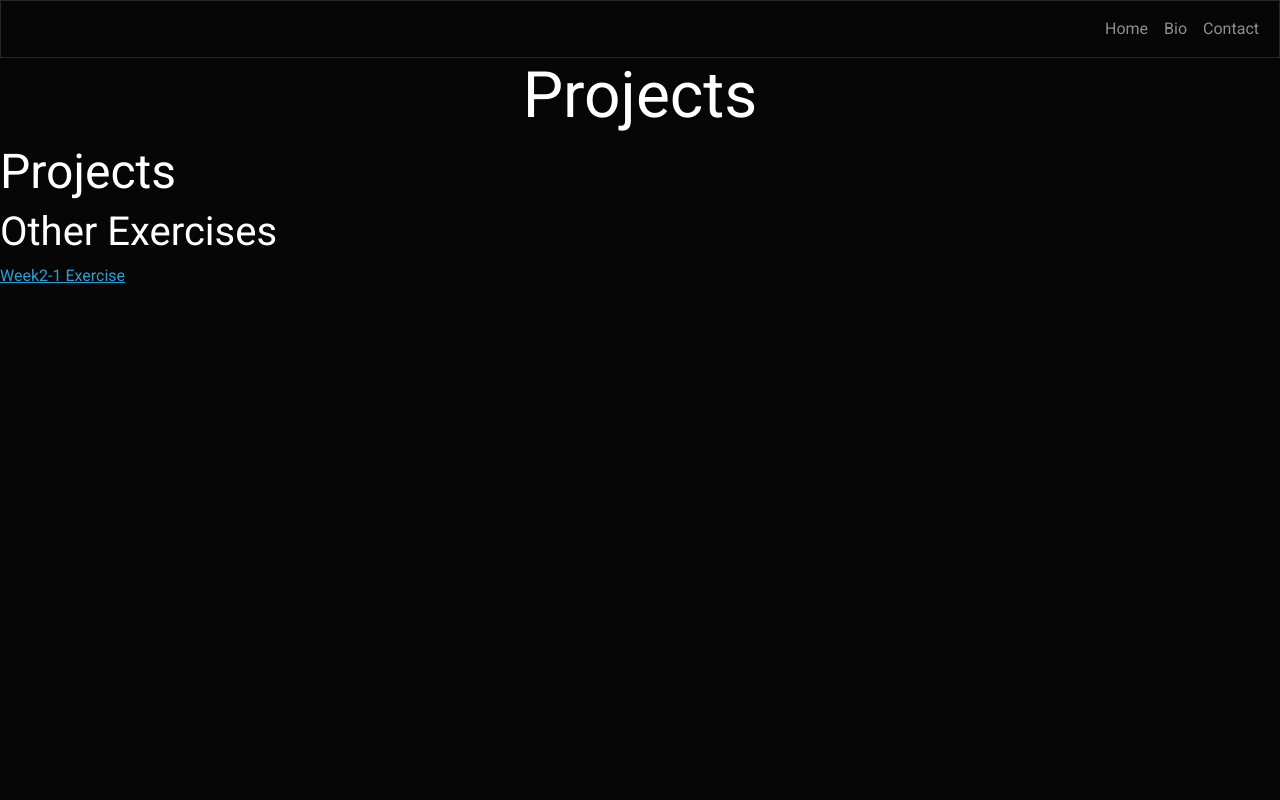
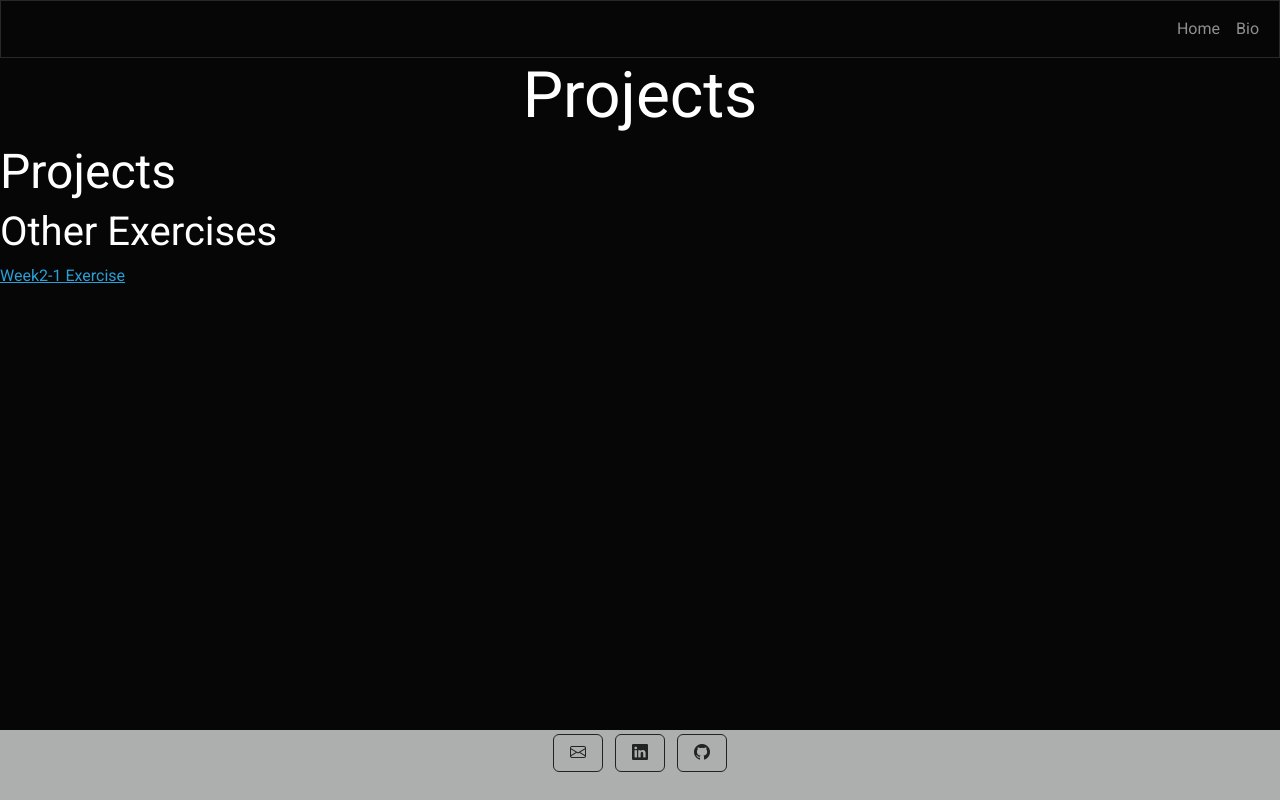
Before and after one commit to sspearl16/sspearl16.github.io, a plain HTML site: page projects.html in a window 1280 px wide. Drawn offline with nearby package versions, Linux system fonts and the light colour scheme.

Commit message:
added footer with socialmedia buttons code cleanup

```diff
--- a/projects.html
+++ b/projects.html
@@ -4,10 +4,13 @@
     <meta charset="UTF-8">
     <meta http-equiv="X-UA-Compatible" content="IE=edge">
     <meta name="viewport" content="width=device-width, initial-scale=1.0">
-    <link rel="stylesheet" href="https://cdn.jsdelivr.net/npm/bootswatch@5.2.2/dist/cyborg/bootstrap.min.css">
+    <link href="https://cdn.jsdelivr.net/npm/bootstrap@5.2.2/dist/css/bootstrap.min.css" rel="stylesheet" integrity="sha384-Zenh87qX5JnK2Jl0vWa8Ck2rdkQ2Bzep5IDxbcnCeuOxjzrPF/et3URy9Bv1WTRi" crossorigin="anonymous">
+        <link rel="stylesheet" href="https://cdn.jsdelivr.net/npm/bootswatch@5.2.2/dist/cyborg/bootstrap.css">
+        <link rel="stylesheet" href="https://cdn.jsdelivr.net/npm/bootstrap-icons@1.9.1/font/bootstrap-icons.css">
     <title>Projects</title>
 </head>
 <body>
+    <!--navbar-->
     <nav class="navbar navbar-expand-sm bg-dark navbar-dark">
         <div class="container-fluid">
             <ul class="navbar-nav ms-auto">
@@ -18,17 +21,37 @@
                         <a class="nav-link" href="#">Bio</a>
                     </li>
                 </li>
-                <li class="navbar-item">
-                    <a class="nav-link" href="#">Contact</a>
-                </li>
             </ul>
         </div>
     </nav>
     <h1 style="text-align: center;">Projects</h1>
 
+    <!--Projects-->
     <h2>Projects</h2>
 
+    <!--Other Exercises-->
     <h3>Other Exercises</h3>
         <a href="week2-1.html">Week2-1 Exercise</a>
+
+    <!--footer-->
+            <div class="container p-4">
+                <footer class="page-footer fixed-bottom bg-dark text-center text-white">
+                    <section class="mb-4">
+                        <!--email-->
+                        <a class="btn btn-outline-light btn-floating m-1" href="mailto:susupearl16@gmail.com" role="button">
+                            <i class="bi bi-envelope"></i>
+                        </a>
+                        <!--linkedin-->
+                        <a class="btn btn-outline-light btn-floating m-1" href="https://www.linkedin.com/in/susupearl" role="button">
+                            <i class="bi bi-linkedin"></i>
+                        </a>
+                         <!--github-->
+                         <a class="btn btn-outline-light btn-floating m-1" href="https://github.com/sspearl16" role="button">
+                            <i class="bi bi-github"></i>
+                        </a>
+                    </section>
+                </footer>
+            </div>
+
 </body>
 </html>
```
Also changed, not shown: index.html (+29 -4 lines).
